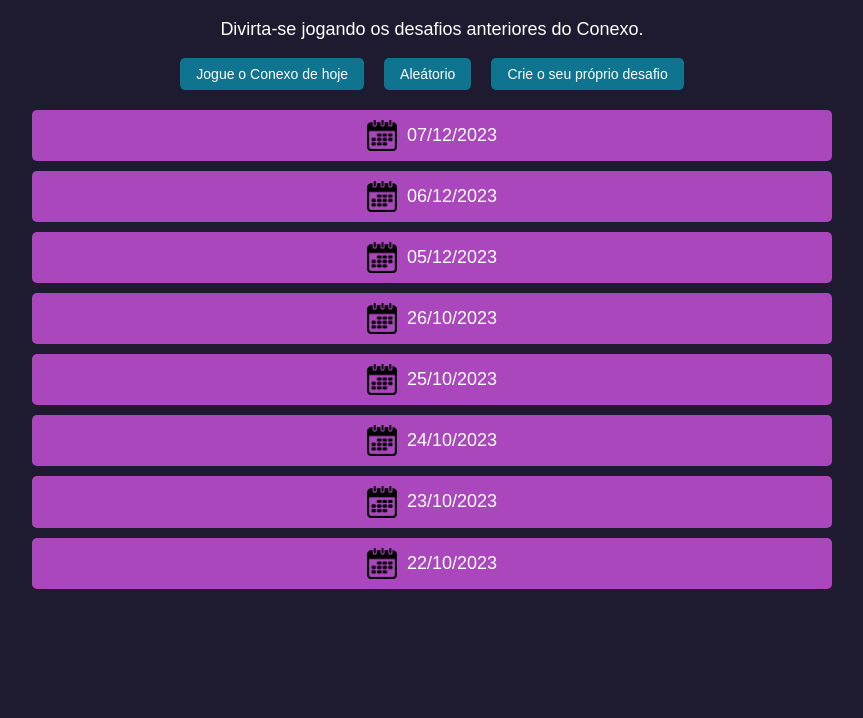
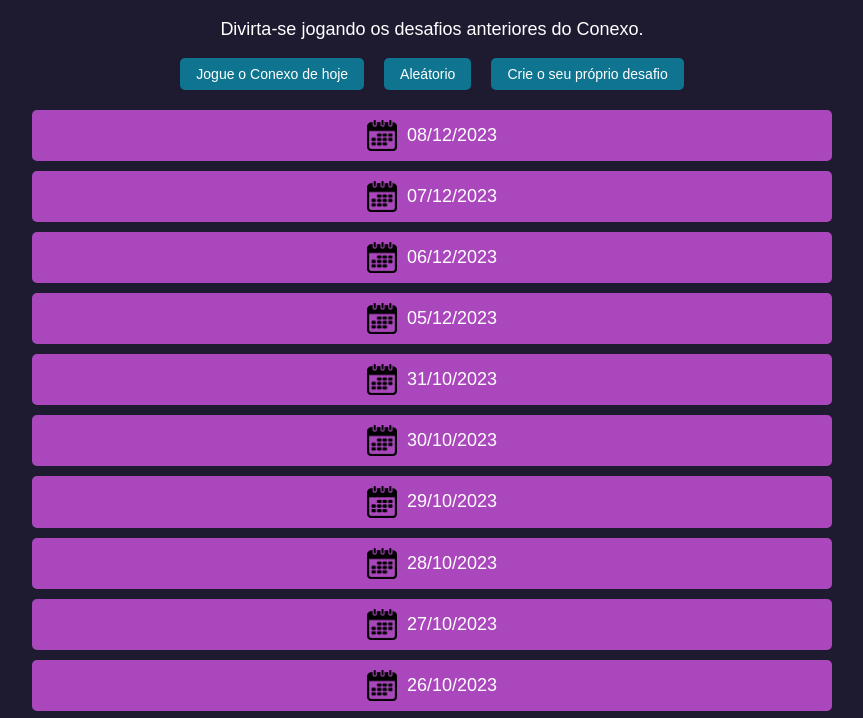
Before and after one commit to bruno-sl15/conexo-historico, a plain HTML site: page index.html in a window 1280 px wide. Shown: the part 81-799 px from the top of the page, without its empty margins (208-1071 px from the left). Drawn offline with Linux system fonts and the light colour scheme.

Commit message:
Desafios de 27/10/23 a 31/10/23

```diff
--- a/index.html
+++ b/index.html
@@ -36,6 +36,15 @@
     <ul class="dates-list">
 
       <li>
+        <a onclick="getLink('08/12/2023')" class="date-link" target="_blank">
+          <div class="date-card">
+            <img src="files/calendario-icon.png" alt="Ícone de Calendário">
+            <span class="date">08/12/2023</span>
+          </div>
+        </a>
+      </li>
+
+      <li>
         <a onclick="getLink('07/12/2023')" class="date-link" target="_blank">
           <div class="date-card">
             <img src="files/calendario-icon.png" alt="Ícone de Calendário">
@@ -58,6 +67,51 @@
           <div class="date-card">
             <img src="files/calendario-icon.png" alt="Ícone de Calendário">
             <span class="date">05/12/2023</span>
+          </div>
+        </a>
+      </li>
+
+      <li>
+        <a onclick="getLink('31/10/2023')" class="date-link" target="_blank">
+          <div class="date-card">
+            <img src="files/calendario-icon.png" alt="Ícone de Calendário">
+            <span class="date">31/10/2023</span>
+          </div>
+        </a>
+      </li>
+
+      <li>
+        <a onclick="getLink('30/10/2023')" class="date-link" target="_blank">
+          <div class="date-card">
+            <img src="files/calendario-icon.png" alt="Ícone de Calendário">
+            <span class="date">30/10/2023</span>
+          </div>
+        </a>
+      </li>
+
+      <li>
+        <a onclick="getLink('29/10/2023')" class="date-link" target="_blank">
+          <div class="date-card">
+            <img src="files/calendario-icon.png" alt="Ícone de Calendário">
+            <span class="date">29/10/2023</span>
+          </div>
+        </a>
+      </li>
+
+      <li>
+        <a onclick="getLink('28/10/2023')" class="date-link" target="_blank">
+          <div class="date-card">
+            <img src="files/calendario-icon.png" alt="Ícone de Calendário">
+            <span class="date">28/10/2023</span>
+          </div>
+        </a>
+      </li>
+
+      <li>
+        <a onclick="getLink('27/10/2023')" class="date-link" target="_blank">
+          <div class="date-card">
+            <img src="files/calendario-icon.png" alt="Ícone de Calendário">
+            <span class="date">27/10/2023</span>
           </div>
         </a>
       </li>
```
Also changed, not shown: script.js (+6 -0 lines).
